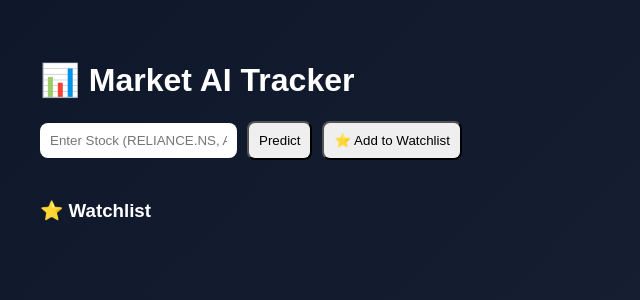
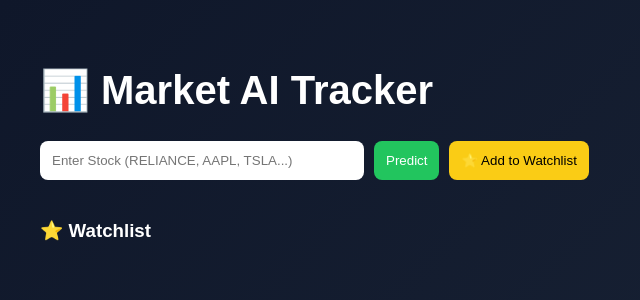
Before and after one commit to RAGULG19/market-ai-tracker, a React (Create React App) app in the folder frontend/: page / in a window 1280 px wide. Shown: the top 300 px of the page, without its empty margins (0-640 px from the left). Built offline with nearby package versions, Linux system fonts and the light colour scheme.

Commit message:
added candlestick chart + UI improvements

```diff
--- a/frontend/src/App.js
+++ b/frontend/src/App.js
@@ -1,5 +1,6 @@
 import { useState } from "react";
 import axios from "axios";
+import Chart from "react-apexcharts";
 
 function App() {
   const [ticker, setTicker] = useState("");
@@ -13,7 +14,7 @@ function App() {
 
       let finalTicker = ticker.toUpperCase();
 
-      // Indian stock auto support
+      // ✅ Indian stock auto support
       if (
         !finalTicker.includes(".") &&
         ["TCS", "INFY", "RELIANCE", "SBIN", "HDFCBANK", "ITC"].includes(finalTicker)
@@ -41,6 +42,46 @@ function App() {
     }
   };
 
+  // ✅ Candlestick Chart Data
+  const candlestickData = {
+    series: [
+      {
+        data: data
+          ? data.ohlc.open.map((_, index) => ({
+            x: `Day ${index + 1}`,
+            y: [
+              data.ohlc.open[index],
+              data.ohlc.high[index],
+              data.ohlc.low[index],
+              data.ohlc.close[index]
+            ]
+          }))
+          : []
+      }
+    ],
+    options: {
+      chart: {
+        type: "candlestick",
+        height: 350,
+        background: "#1e293b",
+        toolbar: {
+          show: true
+        }
+      },
+      theme: {
+        mode: "dark"
+      },
+      xaxis: {
+        type: "category"
+      },
+      yaxis: {
+        tooltip: {
+          enabled: true
+        }
+      }
+    }
+  };
+
   return (
     <div
       style={{
@@ -51,28 +92,34 @@ function App() {
         fontFamily: "sans-serif"
       }}
     >
-      <h1>📊 Market AI Tracker</h1>
+      <h1 style={{ fontSize: "40px" }}>
+        📊 Market AI Tracker
+      </h1>
 
       <input
         type="text"
         value={ticker}
-        placeholder="Enter Stock (RELIANCE.NS, AAPL...)"
+        placeholder="Enter Stock (RELIANCE, AAPL, TSLA...)"
         onChange={(e) => setTicker(e.target.value)}
         style={{
-          padding: "10px",
+          padding: "12px",
           marginRight: "10px",
           borderRadius: "8px",
-          border: "none"
+          border: "none",
+          width: "300px"
         }}
       />
 
       <button
         onClick={getPrediction}
         style={{
-          padding: "10px",
+          padding: "12px",
           marginRight: "10px",
           borderRadius: "8px",
-          cursor: "pointer"
+          cursor: "pointer",
+          background: "#22c55e",
+          color: "white",
+          border: "none"
         }}
       >
         Predict
@@ -81,9 +128,11 @@ function App() {
       <button
         onClick={addToWatchlist}
         style={{
-          padding: "10px",
+          padding: "12px",
           borderRadius: "8px",
-          cursor: "pointer"
+          cursor: "pointer",
+          background: "#facc15",
+          border: "none"
         }}
       >
         ⭐ Add to Watchlist
@@ -144,31 +193,40 @@ function App() {
             {data.reason}
           </p>
 
-          <p>
+          <p
+            style={{
+              color:
+                data.signal === "BUY"
+                  ? "#4ade80"
+                  : "#ff4d4f",
+              fontWeight: "bold"
+            }}
+          >
             ⚠️ Alert:
             {" "}
             {data.alert}
           </p>
 
-          {/* TradingView Style Chart */}
+          {/* ✅ Candlestick Chart */}
           <div
             style={{
-              marginTop: "20px",
-              borderRadius: "12px",
-              overflow: "hidden"
+              marginTop: "30px",
+              background: "#0f172a",
+              padding: "20px",
+              borderRadius: "12px"
             }}
           >
-            <iframe
-              title="TradingView Chart"
-              src={`https://s.tradingview.com/widgetembed/?frameElementId=tradingview_chart&symbol=${ticker.toUpperCase()}&interval=D&hidesidetoolbar=1&symboledit=1&saveimage=1&toolbarbg=f1f3f6&studies=[]&theme=dark&style=1&timezone=Asia%2FKolkata&withdateranges=1&hideideas=1`}
-              width="100%"
-              height="500"
-              frameBorder="0"
+            <Chart
+              options={candlestickData.options}
+              series={candlestickData.series}
+              type="candlestick"
+              height={400}
             />
           </div>
         </div>
       )}
 
+      {/* ✅ Watchlist */}
       <div style={{ marginTop: "40px" }}>
         <h3>⭐ Watchlist</h3>
 
@@ -178,7 +236,8 @@ function App() {
               key={index}
               style={{
                 cursor: "pointer",
-                marginTop: "10px"
+                marginTop: "10px",
+                fontSize: "18px"
               }}
               onClick={() => {
                 setTicker(item);
--- a/package.json
+++ b/package.json
@@ -1,7 +1,9 @@
 {
   "dependencies": {
+    "apexcharts": "^5.13.0",
     "chart.js": "^4.5.1",
     "chartjs-chart-financial": "^0.2.1",
+    "react-apexcharts": "^2.1.0",
     "react-chartjs-2": "^5.3.1",
     "react-financial-charts": "^2.0.1"
   }
```
Also changed, not shown: 1 other file (tests, documents, lock files or other folders).
